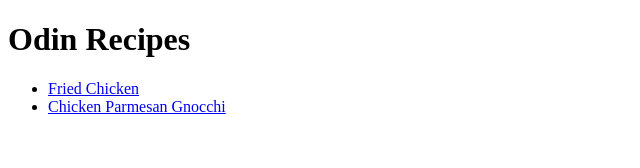
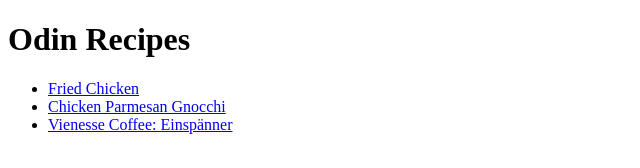
Before and after one commit to RooselvetG/odin-recipes, a plain HTML site: page index.html in a window 1280 px wide. Shown: the whole page, without its empty margins (0-640 px from the left). Drawn offline with Linux system fonts and the light colour scheme.

Commit message:
Add files missing in the last commit
Accidentally made a commit in only one folder instead of doing it
for the entire project. This one IS the last for now.

```diff
--- a/index.html
+++ b/index.html
@@ -10,6 +10,7 @@
         <ul>
             <li><a href="recipes/fried_chicken.html">Fried Chicken</a></li>
             <li><a href="recipes/chicken_parmesan_pasta.html">Chicken Parmesan Gnocchi</a></li>
+            <li><a href="recipes/vienesse_coffee.html">Vienesse Coffee: Einspänner</a></li>
         </ul>
     </body>
 </html>
```
Also changed, not shown: images/Vienesse_Coffee.webp (added).
